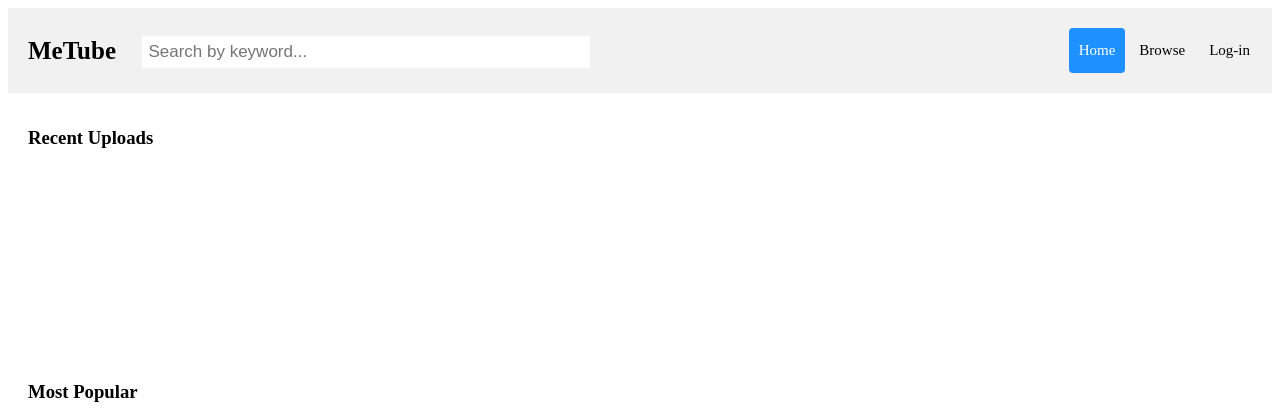
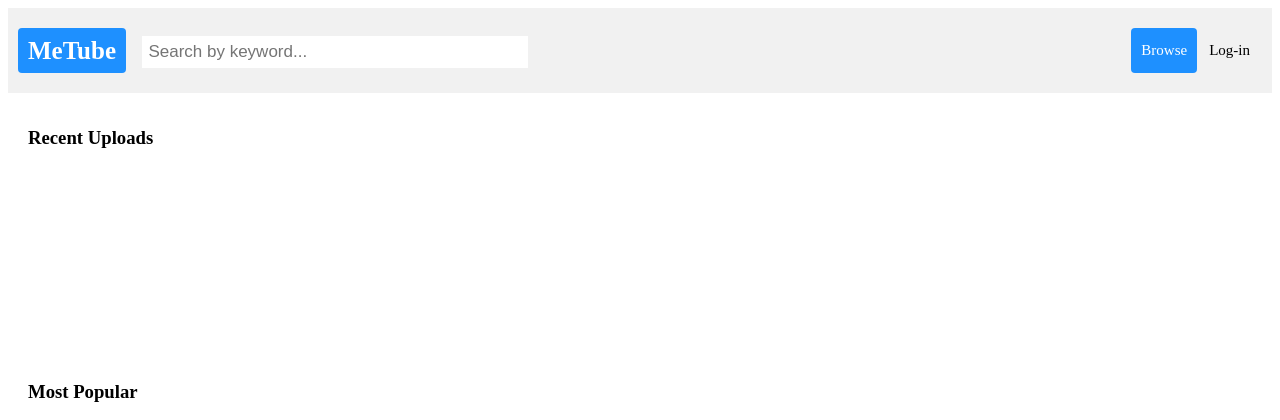
Before and after one commit to kstewart1325/MeTube, a PHP site: page /index.php in a window 1280 px wide. Shown: the top 420 px of the page. Run offline with PHP 8.4, Linux system fonts and the light colour scheme; data that the repository does not hold is empty.

Commit message:
visual changes

```diff
--- a/src/index.css
+++ b/src/index.css
@@ -13,7 +13,7 @@
     margin-top: 8px;
     margin-right: 16px;
     font-size: 17px;
-    width: 35%;
+    width: 30%;
 }
 
 .header a {
@@ -31,6 +31,13 @@
     font-size: 25px;
     font-weight: bold;
     text-align: left;
+    background-color: dodgerblue;
+    color: white;
+}
+
+.header a.logo:hover {
+    background-color: #85c3ff;
+    color: white;
 }
 
 .header a.link {
--- a/src/index.php
+++ b/src/index.php
@@ -69,7 +69,7 @@ $html = <<< PAGE
 <body>
     <div class="header">
         <div class="header-left">
-            <a href="" class="logo">MeTube</a>
+            <a href="index.php?page=home" class="logo">MeTube</a>
         </div>
         <div class="header-middle">
         <form class="form-inline" method="GET" action="index.php">
@@ -77,17 +77,14 @@ $html = <<< PAGE
         </form>
         </div>
         <div class="header-right">
-        <a class="active" class="link" style="margin-right: 2px" href="index.php?page=home">Home</a>
+        <a class="active" href="index.php?page=browse&cat=all">Browse</a>
 PAGE;
 
 if(!$isLoggedIn){
-    $html .= "<a class=\"link\" href=\"index.php?page=browse&cat=all\">Browse</a>";
     $html .= "<a class=\"link\" href=\"login.php\">Log-in</a>";
-
 } else {
     $user_id = $_SESSION['user_id'];
     $html .= <<< PAGE
-    <a class="link" href="index.php?page=browse&cat=all">Browse</a>
     <a class="link" href="index.php?page=channel&id=$user_id">Account</a>
     <a class="link" href="upload.php">Upload</a>
     <a class="link" href="index.php?page=playlists&list=all">Playlists</a>
```
